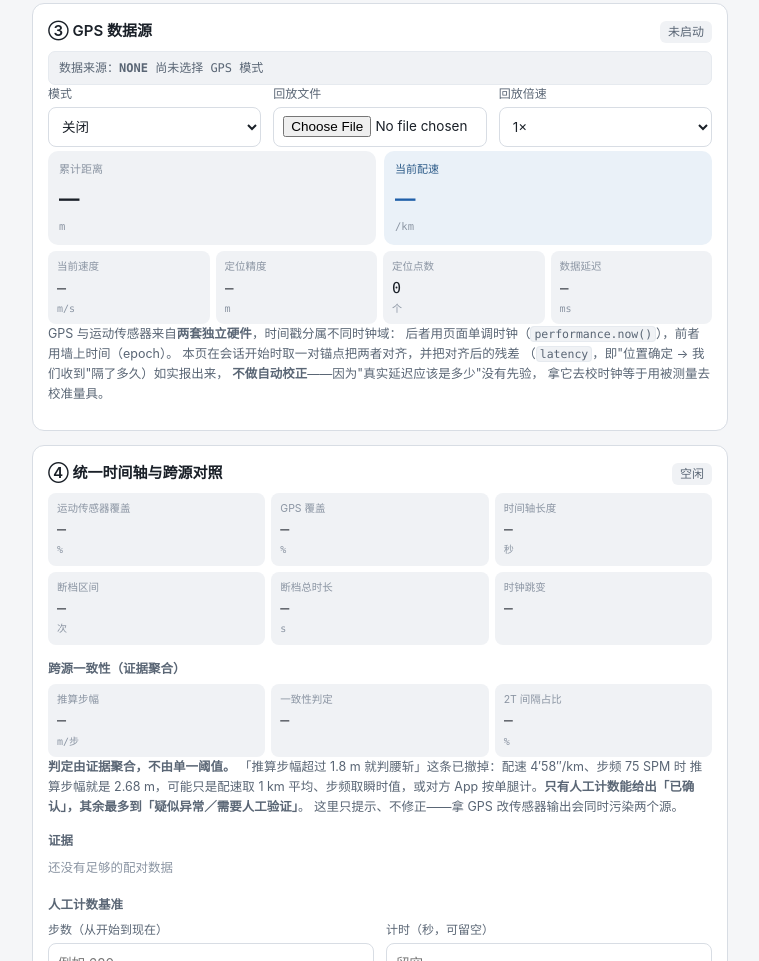
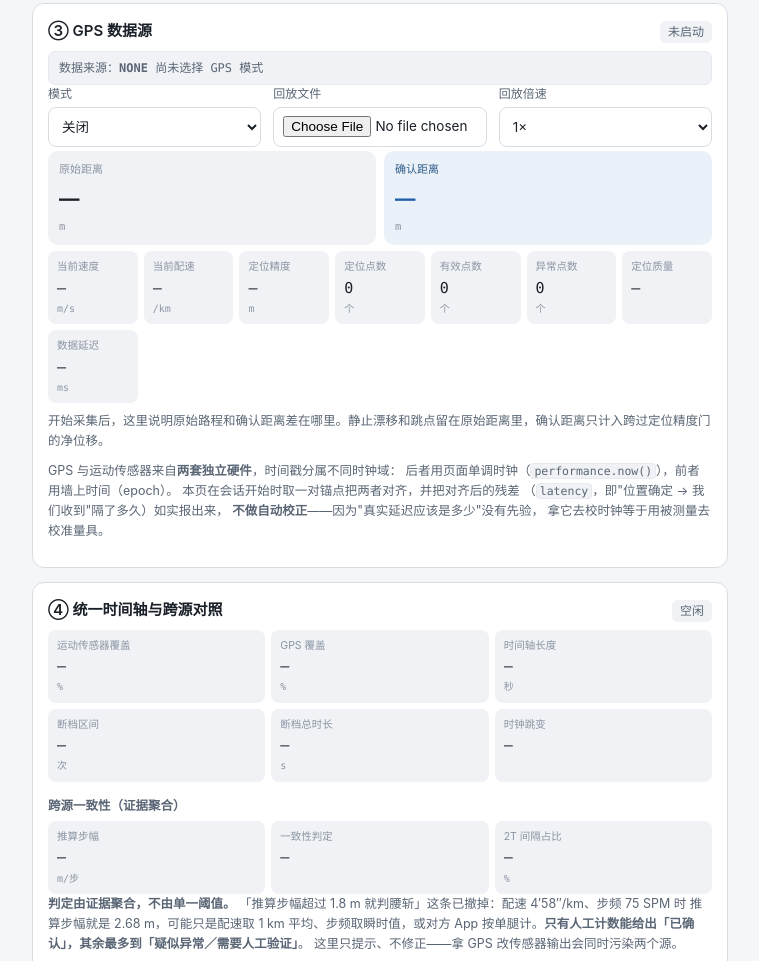
Before and after one commit to HeA1hono/CoreMotionCadenceLab-Web, a plain HTML site: page gps.html in a window 1280 px wide. Shown: the part 1195-2156 px from the top of the page, without its empty margins (260-1019 px from the left). Drawn offline with Linux system fonts and the light colour scheme.

Commit message:
Add files via upload

```diff
--- a/gps.html
+++ b/gps.html
@@ -89,23 +89,30 @@
 
     <div class="step-hero">
       <div class="hero-metric">
-        <span class="k">累计距离</span>
+        <span class="k">原始距离</span>
         <span class="v" id="m-gps-dist">—</span>
         <span class="u">m</span>
       </div>
       <div class="hero-metric hero-accent">
-        <span class="k">当前配速</span>
-        <span class="v" id="m-gps-pace">—</span>
-        <span class="u">/km</span>
+        <span class="k">确认距离</span>
+        <span class="v" id="m-gps-dist-trusted">—</span>
+        <span class="u">m</span>
       </div>
     </div>
 
-    <div class="grid grid-4 mt">
+    <div class="grid grid-3 mt">
       <div class="metric"><span class="k">当前速度</span><span class="v" id="m-gps-speed">—</span><span class="u">m/s</span></div>
+      <div class="metric"><span class="k">当前配速</span><span class="v" id="m-gps-pace">—</span><span class="u" id="m-gps-pace-unit">/km</span></div>
       <div class="metric"><span class="k">定位精度</span><span class="v" id="m-gps-acc">—</span><span class="u">m</span></div>
       <div class="metric"><span class="k">定位点数</span><span class="v" id="m-gps-count">0</span><span class="u">个</span></div>
+      <div class="metric"><span class="k">有效点数</span><span class="v" id="m-gps-accepted">0</span><span class="u">个</span></div>
+      <div class="metric"><span class="k">异常点数</span><span class="v" id="m-gps-anomaly">0</span><span class="u">个</span></div>
+      <div class="metric"><span class="k">定位质量</span><span class="v" id="m-gps-quality">—</span><span class="u"></span></div>
       <div class="metric"><span class="k">数据延迟</span><span class="v" id="m-gps-lat">—</span><span class="u">ms</span></div>
     </div>
+    <p class="note gps-quality-note" id="gps-quality-note">
+      开始采集后，这里说明原始路程和确认距离差在哪里。静止漂移和跳点留在原始距离里，确认距离只计入跨过定位精度门的净位移。
+    </p>
 
     <p class="note" id="gps-note">
       GPS 与运动传感器来自<strong>两套独立硬件</strong>，时间戳分属不同时钟域：
```
